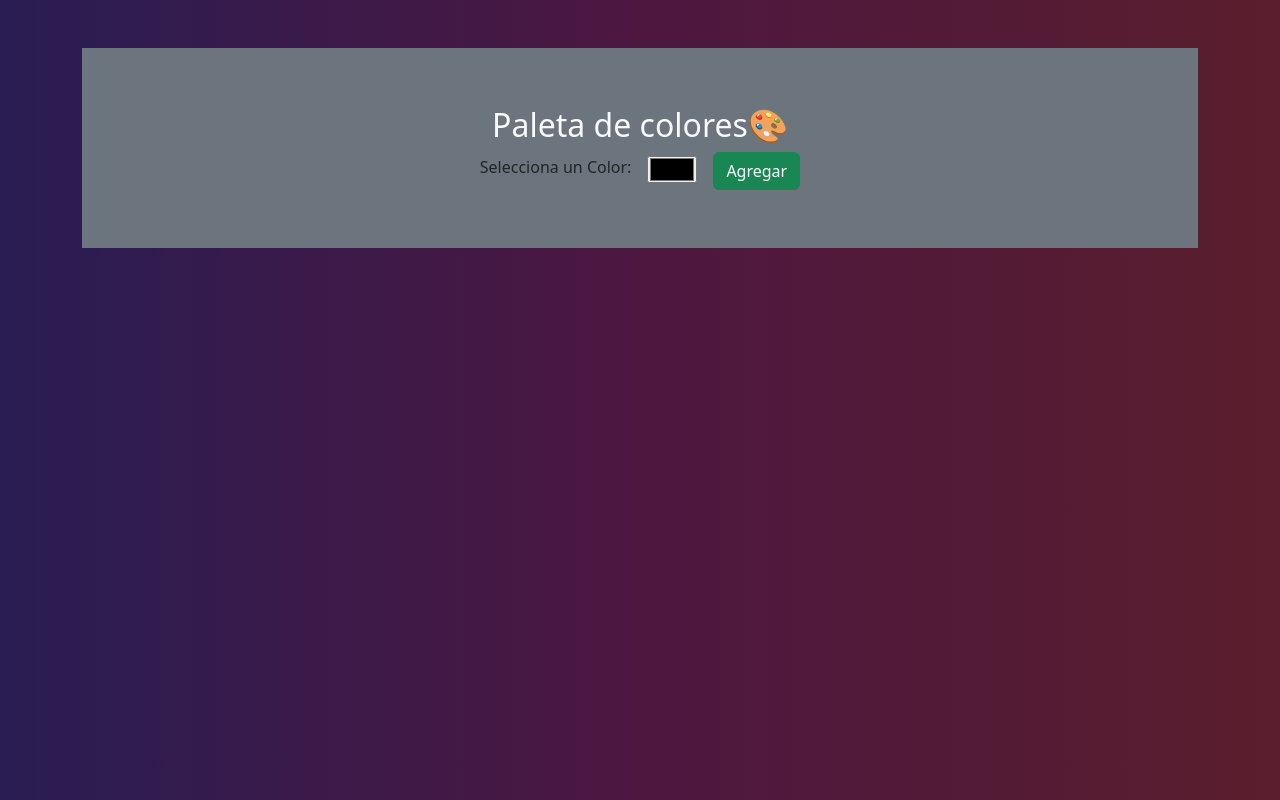
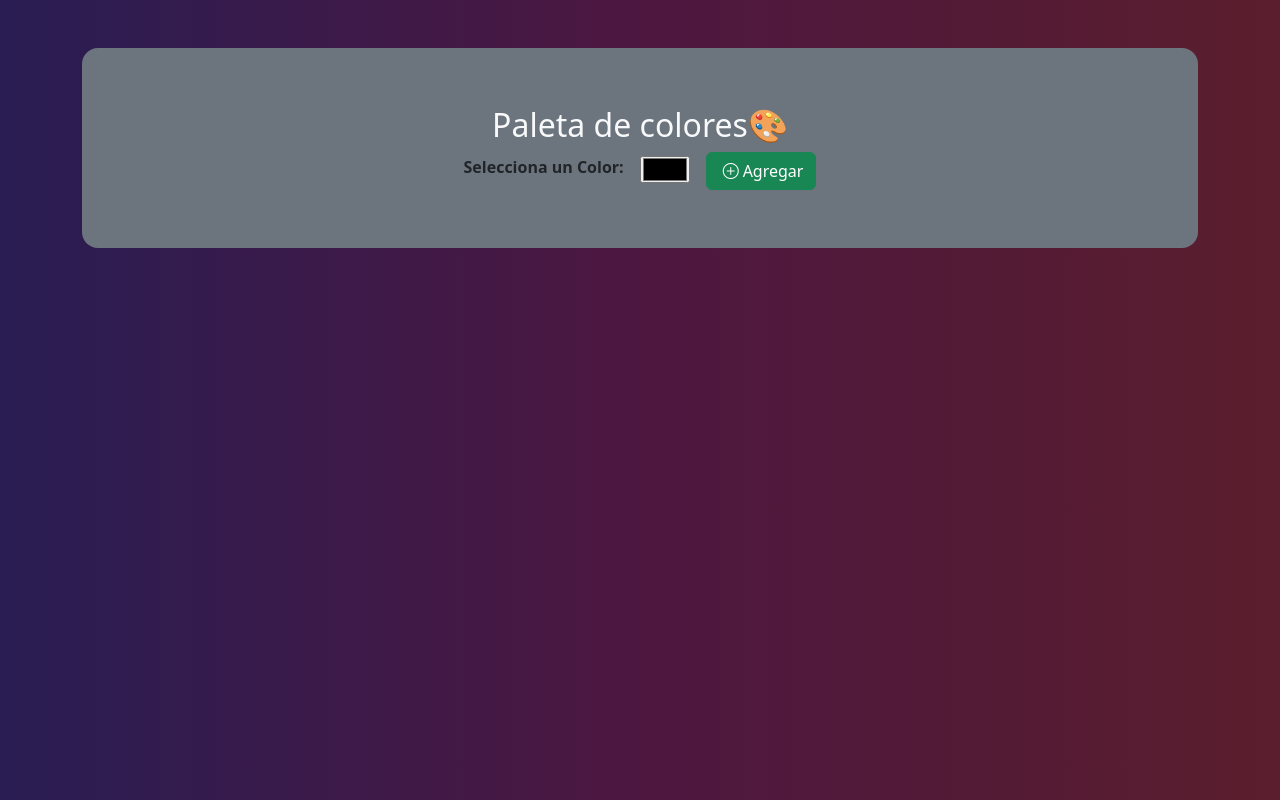
Before and after one commit to Lucaspozziok64/paletaDeColores-ReactVite, a React (Vite) app: page / in a window 1280 px wide. Built offline with nearby package versions, Linux system fonts and the light colour scheme.

Commit message:
agregamos icono de bootstrap

```diff
--- a/src/App.jsx
+++ b/src/App.jsx
@@ -1,12 +1,13 @@
 import './App.css'
 import 'bootstrap/dist/css/bootstrap.min.css'
 import FormularioColor from './components/FormularioColor'
+import 'bootstrap-icons/font/bootstrap-icons.css';
 
 function App() {
 
   return (
     <main className='container my-5'>
-      <section className='container bg-secondary'>
+      <section className='container bg-secondary rounded-4'>
         <FormularioColor />
       </section>
     </main>
--- a/src/components/FormularioColor.jsx
+++ b/src/components/FormularioColor.jsx
@@ -4,10 +4,10 @@ const FormularioColor = () => {
       <div className="w-100 text-center">
         <h2 className="w-100 text-light">Paleta de colores🎨</h2>
       <div className="d-flex justify-content-center align-items-center">
-        <label className="form-label">Selecciona un Color:</label>
+        <label className="form-label"><strong>Selecciona un Color:</strong></label>
         <input type="color" className="mx-3 mb-1" />
         <button type="submit" className="btn btn-success">
-          Agregar
+          <i className="bi bi-plus-circle mx-1 text-white"></i>Agregar
         </button>
       </div>
       </div>
```
